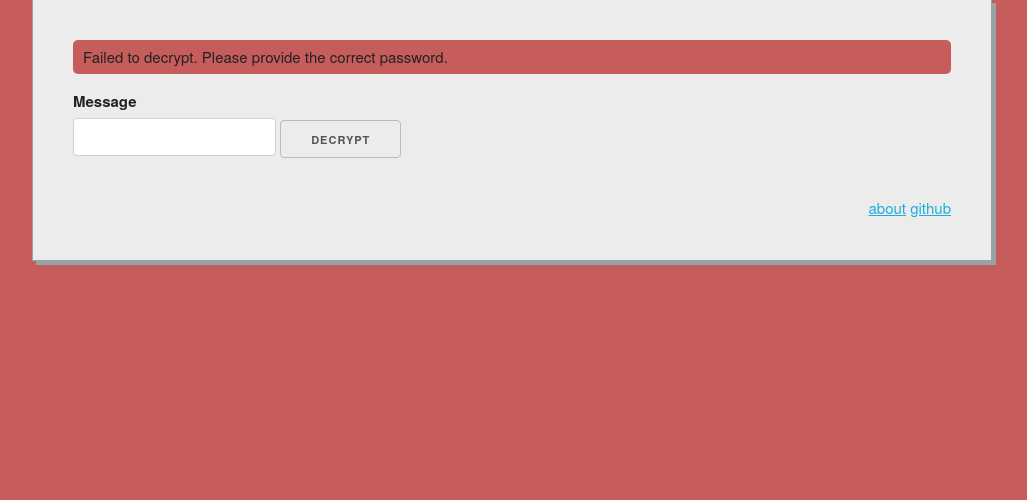
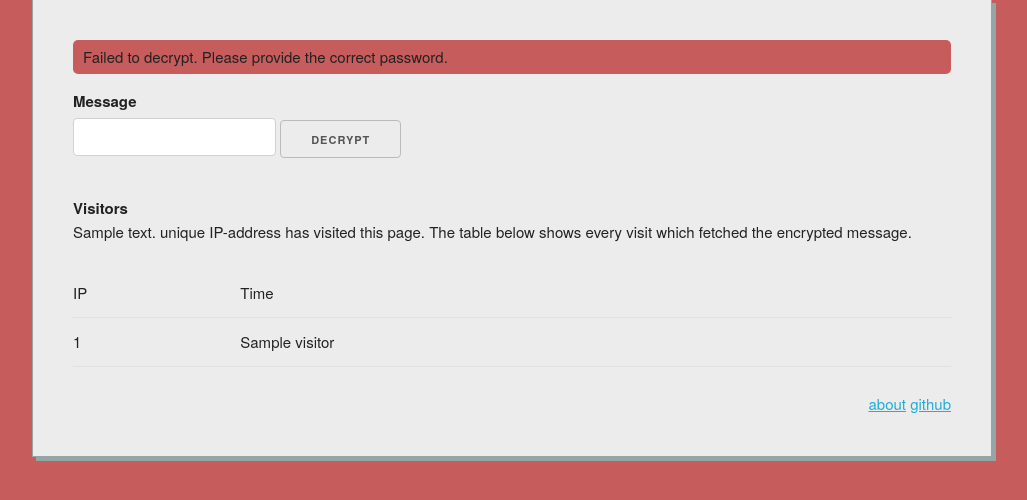
Before and after one commit to Tethik/burn-after-reading, a Flask app: template burn/templates/open.html in a window 1280 px wide. Shown: the part 170-670 px from the top of the page, without its empty margins (128-1155 px from the left). Run offline with Flask 2, Linux system fonts and the light colour scheme; the template is opened without the code that fills it: most values are stand-ins (such as "Sample title", 1, 10 or a date in 2020).

Commit message:
A table to show the visits in. Warning if more than two visitors. Fix for get() which was throwing error due to foreign key.

```diff
--- a/burn/static/burn.css
+++ b/burn/static/burn.css
@@ -59,3 +59,7 @@
 .right-align {
   text-align: right;
 }
+
+.visitor_box {
+  margin-top:25px;
+}
--- a/burn/templates/layout.html
+++ b/burn/templates/layout.html
@@ -19,7 +19,6 @@
 
   <!-- http://bitwiseshiftleft.github.io/sjcl/sjcl.js -->
   <script src="/static/sjcl.js"></script>
-
   <script src="/static/angular.min.js"></script>
   <script src="/static/burn.js"></script>
 </head>
--- a/burn/templates/open.html
+++ b/burn/templates/open.html
@@ -1,6 +1,11 @@
 {% extends "layout.html" %}
 {% block body %}
 <form ng-controller="OpenCtl">
+  {% if unique_visitors > 2 %}
+    <div class="msg warning flash">
+      Someone else may have accessed this message before you! Check the visitor log below.
+    </div>
+  {% endif %}
   {% raw %}
   <div id="statusbox" ng-show="status" class="msg {{status}}">
     {{reason}}
@@ -29,6 +34,25 @@
     </div>
 
   </div>
+
+  <div class="visitor_box">
+    <b>Visitors</b>
+    <p>{{unique_visitors}} unique IP-address{% if unique_visitors > 1 %}es have{% else %} has{% endif %} visited this page. The table below shows every visit which fetched the encrypted message. </p>
+    <table class="u-full-width">
+      <thead>
+        <tr><td>IP</td><td>Time</td><td></td></tr>
+      </thead>
+      <tbody>
+      {% for v in visitors %}
+        <tr>
+          <td>{{v[0]}}</td>
+          <td>{{v[1]}}</td>
+          <td>{% if v[2] %}author{% endif %}</td>
+        </tr>
+      {% endfor %}
+      </tbody>
+    </table>
+  </div>
 </form>
 
 
```
Also changed, not shown: burn/server.py (+12 -6 lines), burn/storage.py (+11 -5 lines), burn/tests/storage_test.py (+11 -1 lines).
